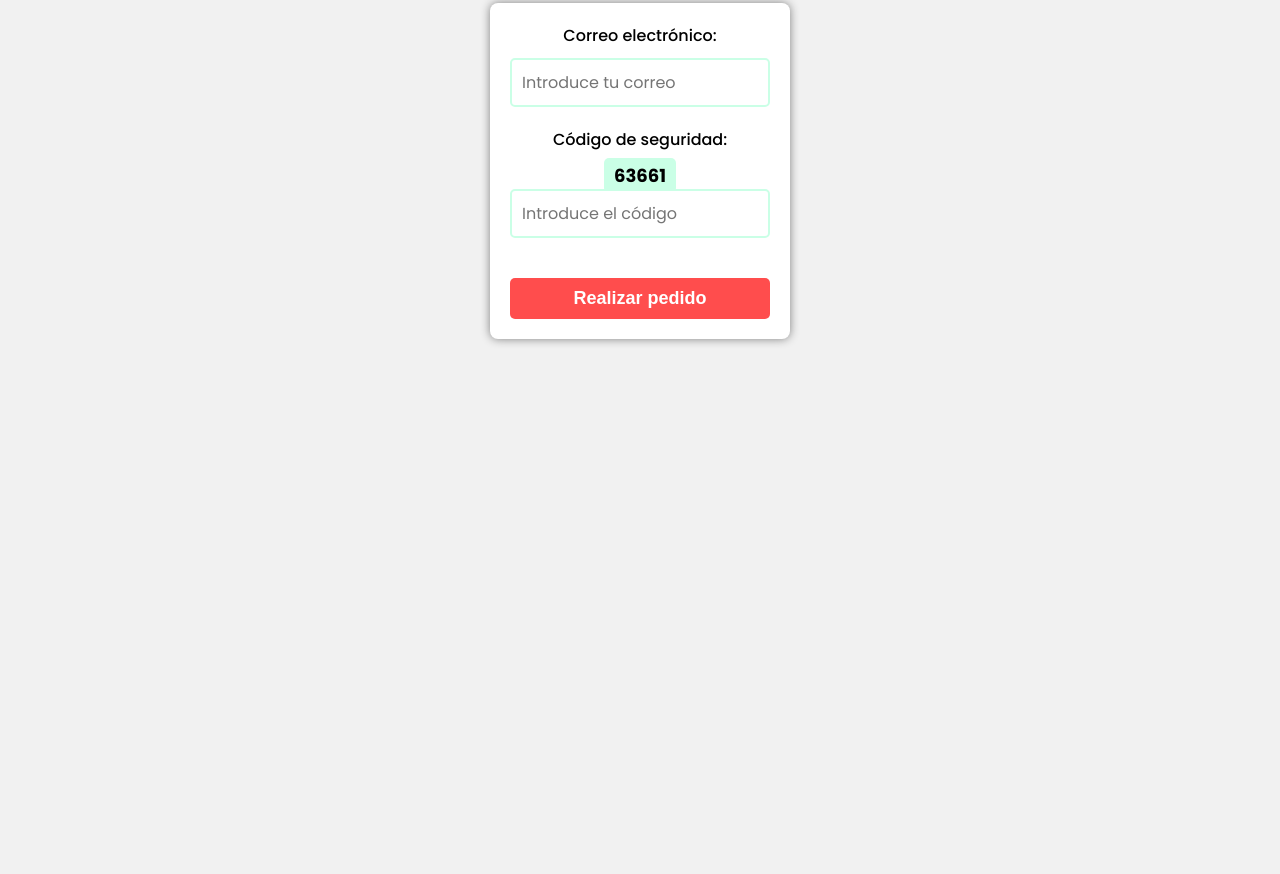
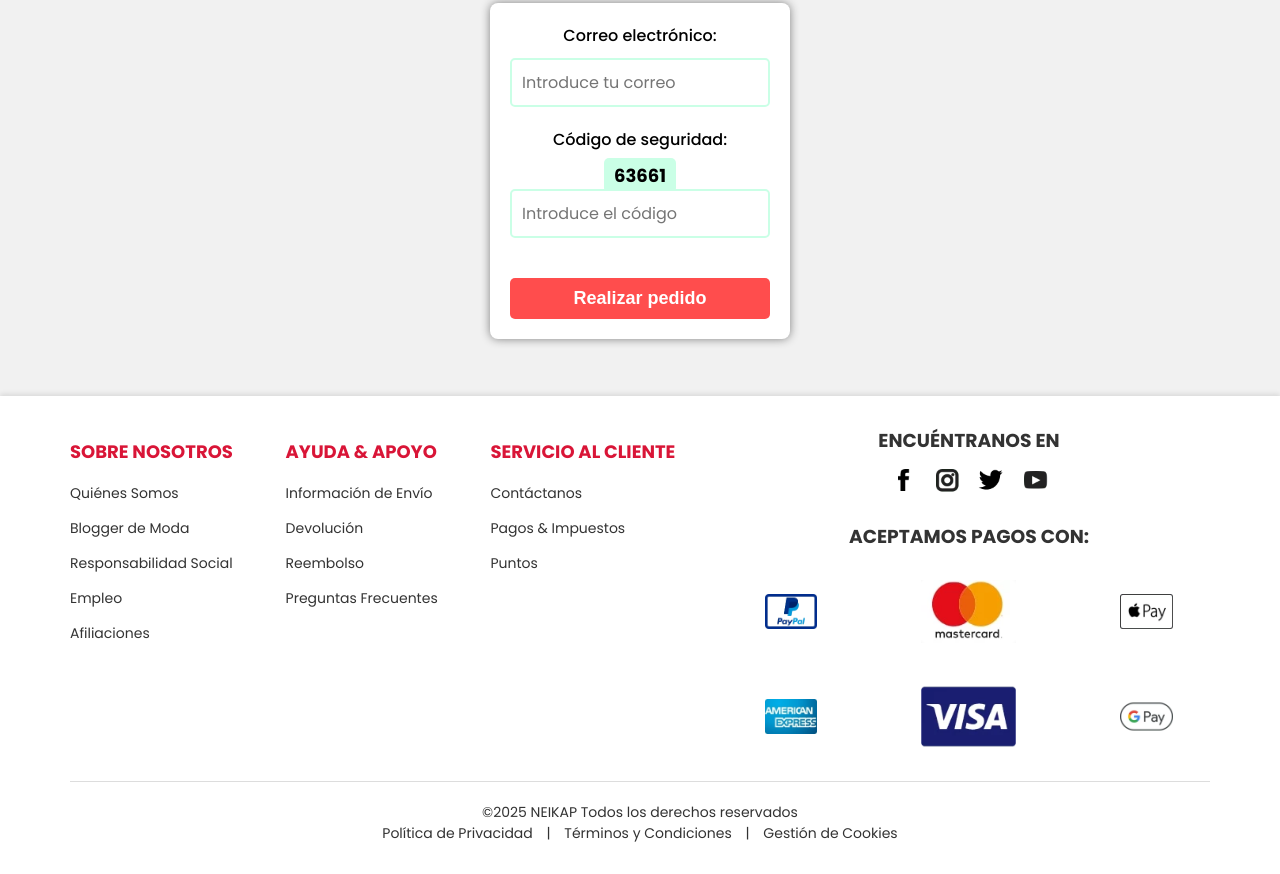
Before and after one commit to Inereaa/PYneikap, a website: page html/carrito.html in a window 1280 px wide. Shown: the part 245-1119 px from the top of the page. Before the commit the page ends 800 px from the top, so only its background shows below. Drawn offline with nearby package versions, Linux system fonts and the light colour scheme.

Commit message:
footer hecho

```diff
--- a/css/carrito.css
+++ b/css/carrito.css
@@ -47,6 +47,7 @@ body {
 
     margin: 0 auto;
     margin-top: 20px;
+    margin-bottom: 3%;
     width: 300px;
     padding: 20px;
     border-radius: 8px;
@@ -186,3 +187,123 @@ body {
     font-size: 18px;
     font-weight: bold;
 }
+
+/* FOOTER */
+.footer {
+    color: #333;
+    background-color: #fff;
+
+    padding: 30px 70px;
+    font-family: var(--font);
+    box-shadow: 0px -2px 5px rgba(0, 0, 0, 0.1);
+}
+
+.footer__container {
+    display: flex;
+    flex-wrap: wrap;
+    justify-content: space-between;
+    gap: 20px;
+}
+
+.footer__column {
+    margin-top: 1%;
+}
+
+.footer__column h3 {
+    color: #d91537;
+    font-size: 18px;
+    margin-bottom: 15px;
+}
+
+.footer__column ul {
+    list-style: none;
+    padding: 0;
+}
+
+.footer__column ul li {
+    margin-bottom: 10px;
+}
+
+.footer__column ul li a {
+    color: #333;
+    text-decoration: none;
+    font-size: 14px;
+}
+
+.footer__column ul li a:hover {
+    color: #d91537;
+}
+
+.footer__social {
+    text-align: center;
+}
+
+.footer__social h3 {
+    margin-bottom: 10px;
+}
+
+.footer__icons {
+    margin-bottom: 20px;
+}
+
+.footer__icons a {
+    margin: 0 5px;
+    display: inline-block;
+}
+
+.footer__icons img {
+    width: 30px;
+    height: 30px;
+    transition: transform 0.3s ease;
+}
+
+.footer__icons img:hover {
+    transform: scale(1.2);
+}
+
+.footer__pagos {
+    display: grid;
+    grid-template-columns: 0.9fr 1.5fr 0.9fr;
+    grid-template-rows: 100px 90px;
+    gap: 10px;
+}
+
+.footer__pagos div {
+    display: flex;
+    align-items: center;
+    justify-content: center;
+    border-radius: 8px;
+    padding: 10px;
+    height: 100%;
+
+    transition: transform 0.3s ease;
+}
+
+.footer__pagos div:hover {
+    cursor: pointer;
+    transform: scale(1.1);
+}
+
+.footer__pagos img {
+    max-width: 50%;
+    max-height: 100%;
+    object-fit: contain;
+}
+
+.footer__bottom {
+    text-align: center;
+    font-size: 14px;
+    border-top: 1px solid #ddd;
+    padding-top: 20px;
+    margin-top: 20px;
+}
+
+.footer__bottom .footer__links a {
+    color: #333;
+    text-decoration: none;
+    margin: 0 10px;
+}
+
+.footer__bottom .footer__links a:hover {
+    color: #d91537;
+}
--- a/css/style.css
+++ b/css/style.css
@@ -151,7 +151,10 @@ body {
     border-radius: 10px;
     text-align: center;
 
-    position: relative;
+    position: absolute;
+    top: 50%;
+    left: 50%;
+    transform: translate(-50%, -50%);
 }
 
 #detalles #detalles__ventana button {
@@ -179,9 +182,11 @@ body {
     text-decoration: none;
 }
 
-#detalles #detalles__ventana button:hover,  #detalles #detalles__ventana a:hover {
+#detalles #detalles__ventana button:hover,
+#detalles #detalles__ventana a:hover {
     background-color: #ff0000;
 }
+
 
 /* PRODUCTOS */
 #respuestaDelServidor {
--- a/html/carrito.html
+++ b/html/carrito.html
@@ -48,5 +48,64 @@
 
         <script src="../js/carrito.js"></script>
     </main>
+
+    <footer class="footer">
+        <div class="footer__container">
+            <div class="footer__column">
+                <h3>SOBRE NOSOTROS</h3>
+                <ul>
+                    <li><a href="#">Quiénes Somos</a></li>
+                    <li><a href="#">Blogger de Moda</a></li>
+                    <li><a href="#">Responsabilidad Social</a></li>
+                    <li><a href="#">Empleo</a></li>
+                    <li><a href="#">Afiliaciones</a></li>
+                </ul>
+            </div>
+            <div class="footer__column">
+                <h3>AYUDA & APOYO</h3>
+                <ul>
+                    <li><a href="#">Información de Envío</a></li>
+                    <li><a href="#">Devolución</a></li>
+                    <li><a href="#">Reembolso</a></li>
+                    <li><a href="#">Preguntas Frecuentes</a></li>
+                </ul>
+            </div>
+            <div class="footer__column">
+                <h3>SERVICIO AL CLIENTE</h3>
+                <ul>
+                    <li><a href="#">Contáctanos</a></li>
+                    <li><a href="#">Pagos & Impuestos</a></li>
+                    <li><a href="#">Puntos</a></li>
+                </ul>
+            </div>
+            <div class="footer__social">
+                <h3>ENCUÉNTRANOS EN</h3>
+                <div class="footer__icons">
+                    <a href="#"><img src="../css/images/facebook.webp" alt="Facebook"></a>
+                    <a href="#"><img src="../css/images/ig.webp" alt="Instagram"></a>
+                    <a href="#"><img src="../css/images/twitter.webp" alt="Twitter"></a>
+                    <a href="#"><img src="../css/images/yt.webp" alt="YouTube"></a>
+                </div>
+                <h3>ACEPTAMOS PAGOS CON:</h3>
+                <div class="footer__pagos">
+                    <div><img src="../css/images/paypal.webp" alt="PayPal"></div>
+                    <div><img src="../css/images/mastercard.webp" alt="Mastercard"></div>
+                    <div><img src="../css/images/applepay.webp" alt="Apple Pay"></div>
+                    <div><img src="../css/images/aex.webp" alt="American Express"></div>
+                    <div><img src="../css/images/visa.webp" alt="Visa"></div>
+                    <div><img src="../css/images/googlepay.webp" alt="Google Pay"></div>
+                </div>
+            </div>
+        </div>
+        <div class="footer__bottom">
+            <p>©2025 NEIKAP Todos los derechos reservados</p>
+            <div class="footer__links">
+                <a href="#">Política de Privacidad</a> |
+                <a href="#">Términos y Condiciones</a> |
+                <a href="#">Gestión de Cookies</a>
+            </div>
+        </div>
+    </footer>
+
 </body>
 </html>
```
Also changed, not shown: css/images/aex.webp (added), css/images/applepay.webp (added), css/images/facebook.webp (added), css/images/googlepay.webp (added), css/images/ig.webp (added), css/images/mastercard.webp (added), css/images/paypal.webp (added), css/images/twitter.webp (added), css/images/visa.webp (added), css/images/yt.webp (added).
